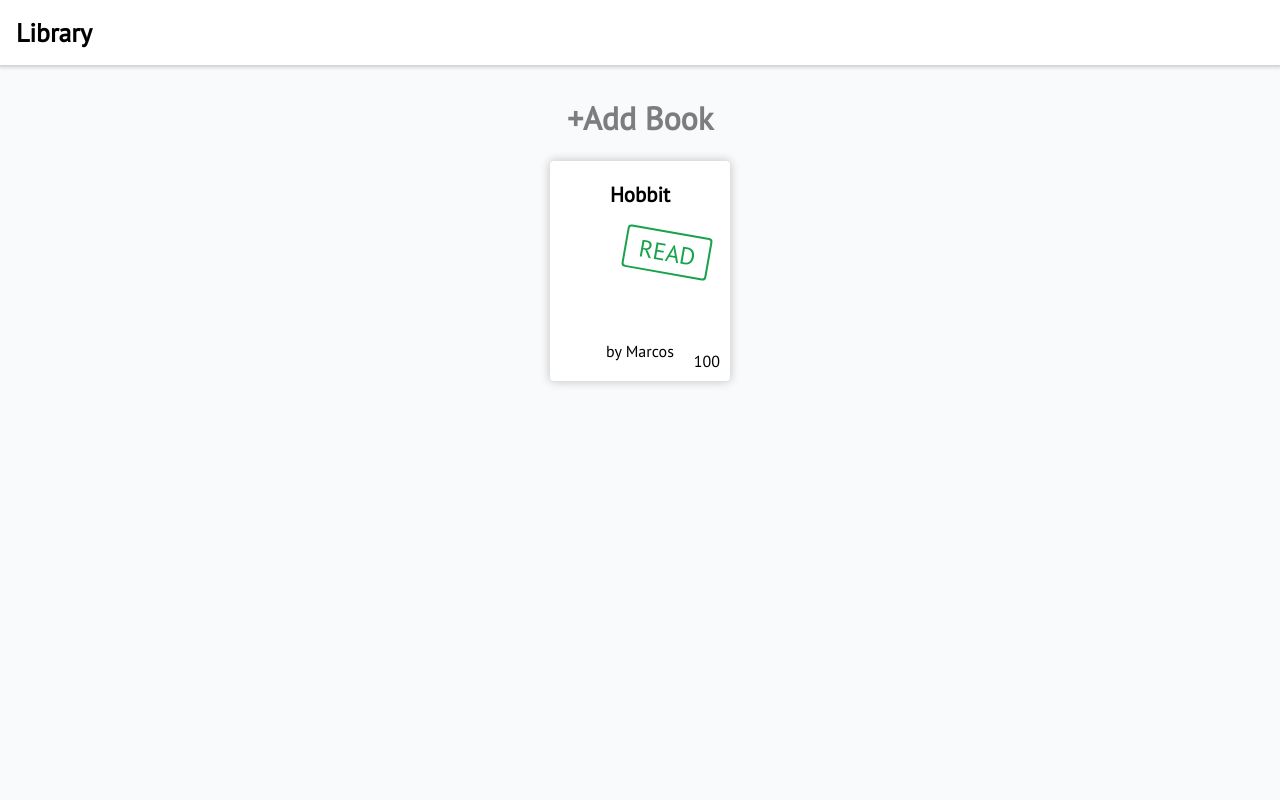
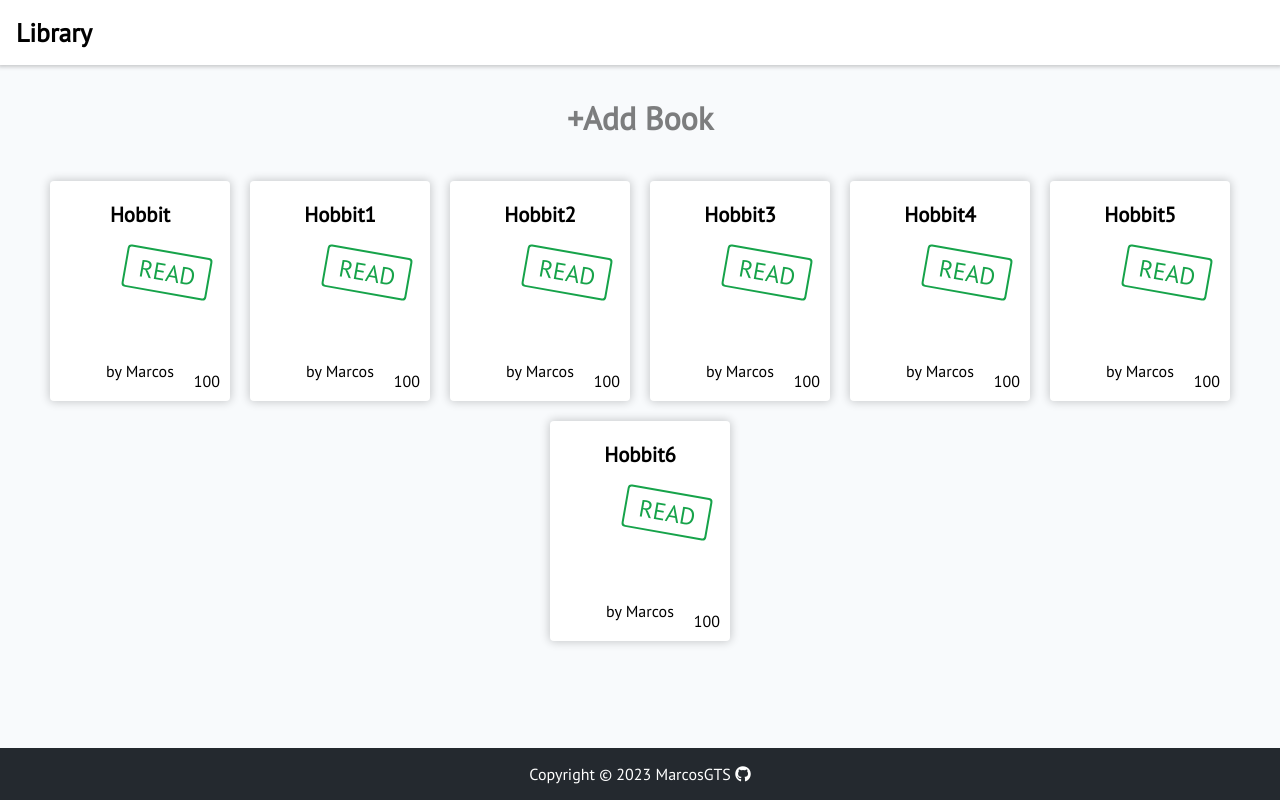
Before and after one commit to MarcosGTS/Odin-Library, a website: page index.html in a window 1280 px wide. Drawn offline with Linux system fonts and the light colour scheme.

Commit message:
add footer style

```diff
--- a/index.html
+++ b/index.html
@@ -49,7 +49,9 @@
     </div>
   </main>
   <footer>
-
+    <a href="https://github.com/MarcosGTS/Odin-Library">
+      Copyright © 2023 MarcosGTS <i class="fa-brands fa-github"></i>
+    </a>
   </footer>
 </body>
 </html>
--- a/script.js
+++ b/script.js
@@ -16,6 +16,12 @@ Book.prototype.toggleRead = function toggleRead() {
 
 let myLibrary = [
   new Book('Hobbit', 'Marcos', 100, true),
+  new Book('Hobbit1', 'Marcos', 100, true),
+  new Book('Hobbit2', 'Marcos', 100, true),
+  new Book('Hobbit3', 'Marcos', 100, true),
+  new Book('Hobbit4', 'Marcos', 100, true),
+  new Book('Hobbit5', 'Marcos', 100, true),
+  new Book('Hobbit6', 'Marcos', 100, true),
 ];
 
 function bookToNode(book) {
--- a/style.css
+++ b/style.css
@@ -12,7 +12,10 @@
 }
 
 body {
+  display: flex;
+  flex-direction: column;
   background-color: #f8fafc;
+  min-height: 100vh;
 }
 
 header {
@@ -25,6 +28,20 @@ main {
   display: flex;
   flex-direction: column;
   align-items: center;
+}
+
+footer {
+  display: grid;
+  justify-content: center;
+
+  margin-top: auto;
+  padding: 1rem;
+  background-color: #24292F;
+}
+
+footer a {
+  color: white;
+  text-decoration: none;
 }
 
 .logo {
@@ -65,7 +82,7 @@ main {
   flex-wrap: wrap;
   justify-content: center;
   gap: var(--spacing);
-  padding: 0 2rem;
+  padding: var(--spacing);
 }
 
 .book {
```
